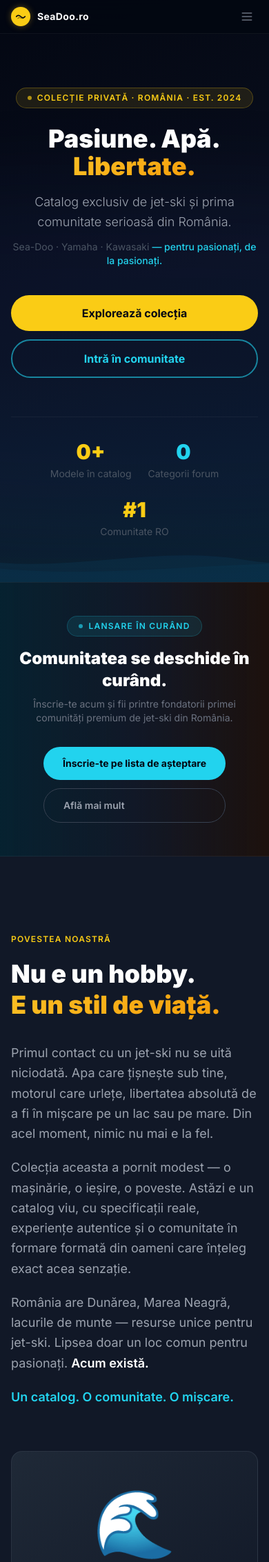
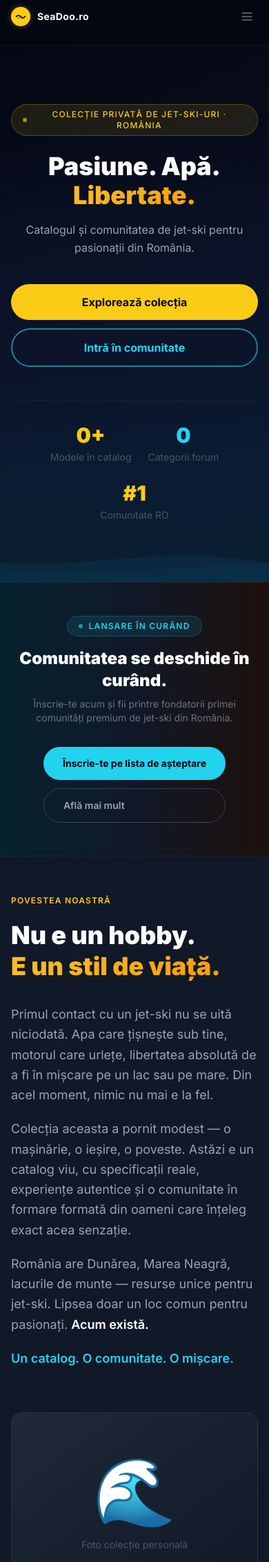
Before and after one commit to ram85di78j4/Sea_Doo, a Django app: page / in a window 390 px wide. Shown: the top 2265 px of the page at 69% size. Run offline with Django 5.2, Linux system fonts and the light colour scheme; data that the repository does not hold is empty; some libraries are stand-ins or nearby versions.

Commit message:
Polish pass: fade-in hero, mobile menu animation, section spacing, forum hover, contact UX, placeholders

```diff
--- a/catalog/forms.py
+++ b/catalog/forms.py
@@ -4,18 +4,21 @@
 from .models import ContactMessage, CommunityWaitlist, MemberProfile, ForumTopic, ForumReply, ForumCategory, ForumReport
 
 _INPUT_CLASS = (
-    'w-full bg-gray-800 border border-gray-700 text-white rounded-lg px-4 py-3 '
-    'focus:outline-none focus:border-yellow-400 transition-colors placeholder-gray-500'
+    'w-full bg-gray-900 border border-gray-700/80 text-white rounded-xl px-4 py-3 '
+    'focus:outline-none focus:border-yellow-400/70 focus:bg-gray-800/80 transition-all duration-150 '
+    'placeholder-gray-600 text-sm min-h-[46px]'
 )
 
 _TEXTAREA_CLASS = (
-    'w-full bg-gray-800 border border-gray-700 text-white rounded-lg px-4 py-3 '
-    'focus:outline-none focus:border-yellow-400 transition-colors resize-none placeholder-gray-500'
+    'w-full bg-gray-900 border border-gray-700/80 text-white rounded-xl px-4 py-3 '
+    'focus:outline-none focus:border-yellow-400/70 focus:bg-gray-800/80 transition-all duration-150 '
+    'resize-none placeholder-gray-600 text-sm'
 )
 
 _SELECT_CLASS = (
-    'w-full bg-gray-800 border border-gray-700 text-white rounded-lg px-4 py-3 '
-    'focus:outline-none focus:border-yellow-400 transition-colors appearance-none cursor-pointer'
+    'w-full bg-gray-900 border border-gray-700/80 text-white rounded-xl px-4 py-3 '
+    'focus:outline-none focus:border-yellow-400/70 transition-all duration-150 '
+    'appearance-none cursor-pointer text-sm min-h-[46px]'
 )
 
 _CHECKBOX_CLASS = 'w-4 h-4 rounded border-gray-600 bg-gray-800 text-yellow-400 focus:ring-yellow-400'
@@ -27,19 +30,22 @@
         fields = ['name', 'phone', 'interest', 'message']
         widgets = {
             'name': forms.TextInput(attrs={
-                'placeholder': 'Numele tău',
+                'placeholder': 'ex. Ion Popescu',
                 'class': _INPUT_CLASS,
+                'autocomplete': 'name',
             }),
             'phone': forms.TextInput(attrs={
-                'placeholder': 'Numărul tău de telefon (opțional)',
+                'placeholder': 'ex. 07xx xxx xxx',
                 'class': _INPUT_CLASS,
+                'autocomplete': 'tel',
+                'inputmode': 'tel',
             }),
             'interest': forms.Select(attrs={
                 'class': _SELECT_CLASS,
             }),
             'message': forms.Textarea(attrs={
-                'placeholder': 'Mesajul tău...',
-                'rows': 5,
+                'placeholder': 'ex. Sunt interesat de un model Sea-Doo RXT-X...',
+                'rows': 4,
                 'class': _TEXTAREA_CLASS,
             }),
         }
--- a/catalog/templates/catalog/base.html
+++ b/catalog/templates/catalog/base.html
@@ -78,6 +78,31 @@
             from { transform: translateX(0); }
             to   { transform: translateX(-40px); }
         }
+
+        @keyframes fadeUp {
+            from { opacity: 0; transform: translateY(14px); }
+            to   { opacity: 1; transform: translateY(0); }
+        }
+        .fade-up { animation: fadeUp 0.65s ease both; }
+        .fade-up-1 { animation-delay: 0.1s; }
+        .fade-up-2 { animation-delay: 0.22s; }
+        .fade-up-3 { animation-delay: 0.34s; }
+        .fade-up-4 { animation-delay: 0.46s; }
+
+        #mobileMenu {
+            display: grid;
+            grid-template-rows: 0fr;
+            transition: grid-template-rows 0.22s ease, opacity 0.2s ease;
+            opacity: 0;
+            overflow: hidden;
+        }
+        #mobileMenu.menu-open {
+            grid-template-rows: 1fr;
+            opacity: 1;
+        }
+        #mobileMenu > div {
+            overflow: hidden;
+        }
     </style>
 
     {% block extra_head %}{% endblock %}
@@ -142,7 +167,8 @@
             </div>
         </div>
 
-        <div id="mobileMenu" class="hidden md:hidden bg-gray-950/98 border-t border-white/5 px-4 py-2">
+        <div id="mobileMenu" class="md:hidden bg-gray-950/98 border-t border-white/5">
+            <div class="px-4 py-2">
             <div class="space-y-0.5">
                 <a href="{% url 'home' %}" class="flex items-center text-gray-400 hover:text-white hover:bg-white/5 rounded-lg px-3 py-2.5 text-sm transition-colors">Acasă</a>
                 <a href="{% url 'catalog_list' %}" class="flex items-center text-gray-400 hover:text-white hover:bg-white/5 rounded-lg px-3 py-2.5 text-sm transition-colors">Catalog</a>
@@ -163,18 +189,19 @@
                 <a href="{% url 'register' %}" class="flex items-center text-yellow-400 hover:text-yellow-300 hover:bg-yellow-400/5 rounded-lg px-3 py-2.5 text-sm font-semibold transition-colors">Creează cont gratuit</a>
                 {% endif %}
             </div>
+            </div>
         </div>
     </nav>
 
     <!-- FLASH MESSAGES -->
     {% if messages %}
-    <div class="fixed top-14 left-4 right-4 sm:left-auto sm:right-4 sm:max-w-sm z-50 space-y-2">
+    <div id="flashMessages" class="fixed top-14 left-4 right-4 sm:left-auto sm:right-4 sm:max-w-sm z-50 space-y-2">
         {% for message in messages %}
-        <div class="bg-green-900/90 border border-green-600/50 text-green-100 px-5 py-3 rounded-xl shadow-2xl flex items-start gap-3 backdrop-blur">
+        <div class="bg-green-900/90 border border-green-500/40 text-green-100 px-5 py-3.5 rounded-xl shadow-2xl flex items-start gap-3 backdrop-blur fade-up">
             <svg class="w-5 h-5 text-green-400 flex-shrink-0 mt-0.5" fill="none" stroke="currentColor" viewBox="0 0 24 24">
                 <path stroke-linecap="round" stroke-linejoin="round" stroke-width="2" d="M5 13l4 4L19 7"/>
             </svg>
-            <span class="text-sm">{{ message }}</span>
+            <span class="text-sm leading-snug">{{ message }}</span>
         </div>
         {% endfor %}
     </div>
@@ -308,7 +335,19 @@
         const btn = document.getElementById('mobileMenuBtn');
         const menu = document.getElementById('mobileMenu');
         if (btn && menu) {
-            btn.addEventListener('click', () => menu.classList.toggle('hidden'));
+            btn.addEventListener('click', () => {
+                menu.classList.toggle('menu-open');
+                btn.setAttribute('aria-expanded', menu.classList.contains('menu-open'));
+            });
+        }
+        // Auto-dismiss flash messages
+        const flash = document.getElementById('flashMessages');
+        if (flash) {
+            setTimeout(() => {
+                flash.style.transition = 'opacity 0.5s ease';
+                flash.style.opacity = '0';
+                setTimeout(() => flash.remove(), 500);
+            }, 4500);
         }
     </script>
 
--- a/catalog/templates/catalog/home.html
+++ b/catalog/templates/catalog/home.html
@@ -43,39 +43,35 @@
     </div>
 
     <!-- Content -->
-    <div class="relative z-10 text-center px-4 max-w-5xl mx-auto pt-16 sm:pt-20">
+    <div class="relative z-10 text-center px-4 max-w-4xl mx-auto pt-16 sm:pt-20">
 
-        <div class="inline-flex items-center gap-2 bg-yellow-400/10 border border-yellow-400/25 text-yellow-400 text-xs font-semibold px-4 py-1.5 rounded-full mb-7 uppercase tracking-widest">
+        <div class="inline-flex items-center gap-2 bg-yellow-400/10 border border-yellow-400/25 text-yellow-400 text-xs font-medium px-4 py-1.5 rounded-full mb-7 uppercase tracking-widest fade-up">
             <span class="w-1.5 h-1.5 bg-yellow-400 rounded-full animate-pulse"></span>
-            Colecție Privată · România · Est. 2024
+            Colecție privată de jet-ski-uri · România
         </div>
 
-        <h1 class="text-4xl sm:text-5xl md:text-7xl lg:text-8xl font-black leading-[0.9] mb-5">
+        <h1 class="text-4xl sm:text-5xl md:text-7xl lg:text-8xl font-black leading-[0.93] mb-5 fade-up fade-up-1">
             <span class="block text-white mb-2">Pasiune. Apă.</span>
             <span class="text-gradient">Libertate.</span>
         </h1>
 
-        <p class="text-lg sm:text-xl md:text-2xl text-gray-400 font-light max-w-2xl mx-auto mb-3 leading-relaxed">
-            Catalog exclusiv de jet-ski și prima comunitate serioasă din România.
-        </p>
-        <p class="text-gray-600 text-sm md:text-base mb-10">
-            Sea-Doo · Yamaha · Kawasaki
-            <span class="text-cyan-400 font-medium"> — pentru pasionați, de la pasionați.</span>
+        <p class="text-base sm:text-lg md:text-xl text-gray-400 max-w-xl mx-auto mb-10 leading-relaxed fade-up fade-up-2">
+            Catalogul și comunitatea de jet-ski pentru pasionații din România.
         </p>
 
-        <div class="flex flex-col sm:flex-row gap-3 justify-center">
+        <div class="flex flex-col sm:flex-row gap-3 justify-center fade-up fade-up-3">
             <a href="{% url 'catalog_list' %}"
-               class="w-full sm:w-auto bg-yellow-400 text-gray-950 font-bold px-8 py-3.5 rounded-full text-base hover:bg-yellow-300 transition-all hover:shadow-[0_0_36px_rgba(251,191,36,0.35)] transform hover:-translate-y-0.5 active:translate-y-0">
+               class="w-full sm:w-auto bg-yellow-400 text-gray-950 font-bold px-8 py-3.5 rounded-full text-base hover:bg-yellow-300 transition-all duration-200 hover:shadow-[0_0_32px_rgba(251,191,36,0.35)] hover:scale-[1.02] active:scale-100">
                 Explorează colecția
             </a>
             <a href="{% url 'comunitate' %}"
-               class="w-full sm:w-auto border-2 border-cyan-400/60 text-cyan-400 font-bold px-8 py-3.5 rounded-full text-base hover:bg-cyan-400 hover:text-gray-950 transition-all transform hover:-translate-y-0.5 active:translate-y-0">
+               class="w-full sm:w-auto border-2 border-cyan-400/60 text-cyan-400 font-bold px-8 py-3.5 rounded-full text-base hover:bg-cyan-400 hover:text-gray-950 transition-all duration-200 hover:scale-[1.02] active:scale-100">
                 Intră în comunitate
             </a>
         </div>
 
         <!-- Stats row -->
-        <div class="flex flex-wrap justify-center gap-6 sm:gap-10 mt-14 pt-8 border-t border-white/5">
+        <div class="flex flex-wrap justify-center gap-6 sm:gap-10 mt-12 pt-8 border-t border-white/5 fade-up fade-up-4">
             <div class="text-center">
                 <div class="text-3xl font-black text-yellow-400">{{ recent|length }}+</div>
                 <div class="text-gray-600 text-sm mt-1">Modele în catalog</div>
@@ -136,7 +132,7 @@
 <!-- ======================================
      ABOUT SECTION
      ====================================== -->
-<section id="about" class="py-28 bg-gray-900">
+<section id="about" class="py-14 md:py-24 bg-gray-900">
     <div class="max-w-7xl mx-auto px-4 sm:px-6 lg:px-8">
         <div class="grid grid-cols-1 lg:grid-cols-2 gap-16 items-center">
 
@@ -167,8 +163,7 @@
                 <div class="rounded-2xl overflow-hidden bg-gradient-to-br from-gray-800 to-gray-900 border border-gray-700/60 aspect-[4/3] flex items-center justify-center">
                     <div class="text-center p-10">
                         <div class="text-8xl mb-5">🌊</div>
-                        <p class="text-gray-500 text-sm">Foto colecție personală</p>
-                        <p class="text-gray-700 text-xs mt-1">Adaugă imagini din Admin → Jet-Ski-uri</p>
+                        <p class="text-gray-600 text-sm">Foto colecție personală</p>
                     </div>
                 </div>
                 <!-- Glow accents -->
@@ -247,13 +242,13 @@
      FEATURED COLLECTION
      ====================================== -->
 {% if featured %}
-<section id="collection" class="py-28 bg-gray-950">
+<section id="collection" class="py-14 md:py-24 bg-gray-950">
     <div class="max-w-7xl mx-auto px-4 sm:px-6 lg:px-8">
 
-        <div class="text-center mb-16">
+        <div class="text-center mb-12">
             <span class="text-yellow-400 text-xs font-semibold uppercase tracking-widest mb-4 block">Colecție</span>
-            <h2 class="text-4xl md:text-5xl font-black mb-4">Favoritele colecției</h2>
-            <p class="text-gray-500 text-lg max-w-xl mx-auto">Fiecare mașinărie are propria poveste. Acestea sunt cele care au rămas în suflet.</p>
+            <h2 class="text-3xl md:text-4xl font-black mb-3">Favoritele colecției</h2>
+            <p class="text-gray-500 max-w-lg mx-auto">Fiecare mașinărie are propria poveste. Acestea sunt cele care au rămas în suflet.</p>
         </div>
 
         <div class="grid grid-cols-1 md:grid-cols-2 lg:grid-cols-3 gap-8">
@@ -316,7 +311,7 @@
 {% else %}
 <!-- Show recent if no favorites are set yet -->
 {% if recent %}
-<section id="collection" class="py-28 bg-gray-950">
+<section id="collection" class="py-14 md:py-24 bg-gray-950">
     <div class="max-w-7xl mx-auto px-4 sm:px-6 lg:px-8">
         <div class="text-center mb-16">
             <span class="text-yellow-400 text-xs font-semibold uppercase tracking-widest mb-4 block">Colecție</span>
@@ -364,7 +359,7 @@
 <!-- ======================================
      SEA-DOO FEATURED SECTION
      ====================================== -->
-<section class="py-28 bg-gradient-to-br from-gray-900 via-blue-950/15 to-gray-950 relative overflow-hidden">
+<section class="py-14 md:py-24 bg-gradient-to-br from-gray-900 via-blue-950/15 to-gray-950 relative overflow-hidden">
     <div class="absolute inset-0 pointer-events-none">
         <div class="absolute top-1/2 right-0 -translate-y-1/2 w-96 h-96 bg-cyan-500/5 rounded-full blur-3xl"></div>
         <div class="absolute top-1/2 left-0 -translate-y-1/2 w-96 h-96 bg-blue-900/10 rounded-full blur-3xl"></div>
@@ -416,7 +411,6 @@
                     <div class="text-center p-14">
                         <div class="text-9xl mb-6">🌊</div>
                         <p class="text-blue-300 font-bold text-xl">Sea-Doo RXT-X 300</p>
-                        <p class="text-gray-600 text-sm mt-2">Adaugă imagine din Admin Panel</p>
                     </div>
                 </div>
                 <div class="absolute -bottom-4 -right-4 bg-yellow-400 text-gray-950 font-black text-xs px-4 py-2 rounded-xl shadow-lg">
@@ -487,29 +481,29 @@
 <!-- ======================================
      FORUM PREVIEW SECTION
      ====================================== -->
-<section id="forum" class="py-28 bg-gray-950">
+<section id="forum" class="py-14 md:py-24 bg-gray-950">
     <div class="max-w-7xl mx-auto px-4 sm:px-6 lg:px-8">
 
-        <div class="text-center mb-16">
+        <div class="text-center mb-12">
             <span class="text-cyan-400 text-xs font-semibold uppercase tracking-widest mb-4 block">Comunitate</span>
-            <h2 class="text-4xl md:text-5xl font-black mb-4">Forum Jet-Ski România</h2>
-            <p class="text-gray-500 text-lg max-w-2xl mx-auto">
-                Alătură-te primei comunități serioase de jet-ski din România. Schimb de experiențe, sfaturi, trasee și evenimente.
+            <h2 class="text-3xl md:text-4xl font-black mb-3">Forum Jet-Ski România</h2>
+            <p class="text-gray-500 max-w-xl mx-auto">
+                Schimb de experiențe, sfaturi, trasee și evenimente între pasionații din România.
             </p>
         </div>
 
         <div class="grid grid-cols-1 sm:grid-cols-2 lg:grid-cols-3 xl:grid-cols-4 gap-4 mb-14">
             {% for category in forum_categories %}
-            <a href="{% url 'forum_index' %}" class="bg-gray-900 border border-gray-800 rounded-2xl p-5 hover:border-cyan-400/25 transition-all group hover:bg-gray-900/80 block">
+            <a href="{% url 'forum_index' %}" class="bg-gray-900 border border-gray-800 rounded-2xl p-5 hover:border-cyan-400/25 hover:-translate-y-0.5 hover:shadow-lg transition-all duration-200 group h-full block">
                 <div class="flex flex-col sm:flex-row items-center sm:items-start gap-3 text-center sm:text-left">
                     <div class="w-12 h-12 bg-gray-800 group-hover:bg-cyan-400/10 rounded-xl flex items-center justify-center text-2xl transition-colors flex-shrink-0">
                         {{ category.icon }}
                     </div>
                     <div>
-                        <h3 class="text-white font-semibold text-sm mb-1 group-hover:text-cyan-400 transition-colors">
+                        <h3 class="text-white font-semibold text-sm mb-1.5 group-hover:text-cyan-400 transition-colors">
                             {{ category.name }}
                         </h3>
-                        <p class="text-gray-600 text-xs leading-relaxed">{{ category.description }}</p>
+                        <p class="text-gray-500 text-xs leading-relaxed">{{ category.description }}</p>
                     </div>
                 </div>
             </a>
@@ -546,13 +540,13 @@
 <!-- ======================================
      BRANDS SECTION
      ====================================== -->
-<section class="py-20 bg-gray-950 border-t border-white/5">
+<section class="py-14 md:py-20 bg-gray-950 border-t border-white/5">
     <div class="max-w-7xl mx-auto px-4 sm:px-6 lg:px-8">
 
-        <div class="text-center mb-12">
+        <div class="text-center mb-10">
             <span class="text-yellow-400 text-xs font-semibold uppercase tracking-widest mb-3 block">Branduri urmărite</span>
             <h2 class="text-3xl md:text-4xl font-black">Mașinăriile care definesc sportul</h2>
-            <p class="text-gray-500 mt-3 max-w-xl mx-auto">Trei branduri. Aceeași pasiune pentru apă și viteză.</p>
+            <p class="text-gray-500 mt-2 max-w-lg mx-auto text-sm">Trei branduri. Aceeași pasiune pentru apă și viteză.</p>
         </div>
 
         <div class="grid grid-cols-1 md:grid-cols-3 gap-6">
@@ -622,13 +616,13 @@
 <!-- ======================================
      PENTRU CINE SECTION
      ====================================== -->
-<section class="py-20 bg-gray-900 border-t border-white/5">
+<section class="py-14 md:py-20 bg-gray-900 border-t border-white/5">
     <div class="max-w-7xl mx-auto px-4 sm:px-6 lg:px-8">
 
-        <div class="text-center mb-12">
+        <div class="text-center mb-10">
             <span class="text-cyan-400 text-xs font-semibold uppercase tracking-widest mb-3 block">Comunitate</span>
             <h2 class="text-3xl md:text-4xl font-black">Pentru cine este această comunitate</h2>
-            <p class="text-gray-500 mt-3 max-w-2xl mx-auto">Indiferent de experiență sau scop, ai locul tău aici.</p>
+            <p class="text-gray-500 mt-2 max-w-xl mx-auto text-sm">Indiferent de experiență sau scop, ai locul tău aici.</p>
         </div>
 
         <div class="grid grid-cols-1 sm:grid-cols-2 lg:grid-cols-3 gap-5">
@@ -747,7 +741,7 @@
 <!-- ======================================
      FINAL CTA BLOCK
      ====================================== -->
-<section class="py-24 bg-gradient-to-br from-gray-950 via-yellow-950/20 to-gray-950 border-t border-white/5">
+<section class="py-14 md:py-24 bg-gradient-to-br from-gray-950 via-yellow-950/20 to-gray-950 border-t border-white/5">
     <div class="max-w-4xl mx-auto px-4 sm:px-6 lg:px-8 text-center">
 
         <div class="inline-flex items-center gap-2 bg-yellow-400/10 border border-yellow-400/20 text-yellow-400 text-xs font-semibold px-4 py-1.5 rounded-full mb-8 uppercase tracking-widest">
@@ -755,23 +749,23 @@
             Alătură-te acum
         </div>
 
-        <h2 class="text-3xl md:text-5xl font-black text-white mb-6 leading-tight">
+        <h2 class="text-3xl md:text-4xl font-black text-white mb-5 leading-snug">
             Vrei să faci parte din prima<br>
             <span class="text-gradient">comunitate jet-ski premium</span><br>
             din România?
         </h2>
 
-        <p class="text-gray-500 text-lg mb-10 max-w-2xl mx-auto">
-            Sute de pasionați așteaptă lansarea. Locurile de fondator sunt limitate — asigură-ți locul înainte de deschidere.
+        <p class="text-gray-400 mb-8 max-w-lg mx-auto text-sm sm:text-base">
+            Locurile de fondator sunt limitate — asigură-ți locul înainte de deschidere.
         </p>
 
-        <div class="flex flex-col sm:flex-row gap-4 justify-center">
+        <div class="flex flex-col sm:flex-row gap-3 justify-center">
             <a href="{% url 'comunitate' %}#inscrie-te"
-               class="bg-yellow-400 text-gray-950 font-bold px-10 py-4 rounded-full text-base hover:bg-yellow-300 transition-all hover:shadow-[0_0_40px_rgba(251,191,36,0.35)] transform hover:-translate-y-0.5">
+               class="w-full sm:w-auto bg-yellow-400 text-gray-950 font-bold px-9 py-3.5 rounded-full text-base hover:bg-yellow-300 transition-all duration-200 hover:shadow-[0_0_36px_rgba(251,191,36,0.35)] hover:scale-[1.02] active:scale-100">
                 Intră pe lista de lansare
             </a>
             <a href="{% url 'catalog_list' %}"
-               class="border-2 border-gray-700 text-gray-300 font-bold px-10 py-4 rounded-full text-base hover:border-yellow-400/50 hover:text-yellow-400 transition-all transform hover:-translate-y-0.5">
+               class="w-full sm:w-auto border-2 border-gray-700 text-gray-300 font-bold px-9 py-3.5 rounded-full text-base hover:border-yellow-400/50 hover:text-yellow-400 transition-all duration-200">
                 Vezi colecția
             </a>
         </div>
@@ -804,7 +798,7 @@
 <!-- ======================================
      CONTACT SECTION
      ====================================== -->
-<section id="contact" class="py-28 bg-gray-900">
+<section id="contact" class="py-14 md:py-24 bg-gray-900">
     <div class="max-w-7xl mx-auto px-4 sm:px-6 lg:px-8">
         <div class="grid grid-cols-1 lg:grid-cols-2 gap-16 items-start">
 
@@ -837,13 +831,13 @@
             <div>
                 <div class="bg-gray-950 border border-gray-800 rounded-2xl p-8">
                     <h3 class="text-white font-bold text-xl mb-6">Trimite un mesaj</h3>
-                    <form method="POST" action="{% url 'home' %}#contact">
+                    <form method="POST" action="{% url 'home' %}#contact" novalidate>
                         {% csrf_token %}
-                        <div class="space-y-5">
+                        <div class="space-y-4">
 
                             <div>
-                                <label class="block text-gray-400 text-sm font-medium mb-2">
-                                    {{ form.name.label }} *
+                                <label class="block text-gray-400 text-xs font-semibold uppercase tracking-wide mb-1.5">
+                                    {{ form.name.label }} <span class="text-yellow-400">*</span>
                                 </label>
                                 {{ form.name }}
                                 {% if form.name.errors %}
@@ -852,22 +846,22 @@
                             </div>
 
                             <div>
-                                <label class="block text-gray-400 text-sm font-medium mb-2">
-                                    {{ form.phone.label }}
+                                <label class="block text-gray-400 text-xs font-semibold uppercase tracking-wide mb-1.5">
+                                    {{ form.phone.label }} <span class="text-gray-600 font-normal normal-case tracking-normal">(opțional)</span>
                                 </label>
                                 {{ form.phone }}
                             </div>
 
                             <div>
-                                <label class="block text-gray-400 text-sm font-medium mb-2">
+                                <label class="block text-gray-400 text-xs font-semibold uppercase tracking-wide mb-1.5">
                                     {{ form.interest.label }}
                                 </label>
                                 {{ form.interest }}
                             </div>
 
                             <div>
-                                <label class="block text-gray-400 text-sm font-medium mb-2">
-                                    {{ form.message.label }} *
+                                <label class="block text-gray-400 text-xs font-semibold uppercase tracking-wide mb-1.5">
+                                    {{ form.message.label }} <span class="text-yellow-400">*</span>
                                 </label>
                                 {{ form.message }}
                                 {% if form.message.errors %}
@@ -876,7 +870,7 @@
                             </div>
 
                             <button type="submit"
-                                    class="w-full bg-yellow-400 text-gray-950 font-bold py-4 rounded-xl hover:bg-yellow-300 transition-all hover:shadow-[0_0_24px_rgba(251,191,36,0.25)] text-base mt-2">
+                                    class="w-full bg-yellow-400 text-gray-950 font-bold py-3.5 rounded-xl hover:bg-yellow-300 transition-all duration-200 hover:shadow-[0_0_24px_rgba(251,191,36,0.3)] hover:scale-[1.01] active:scale-100 text-base">
                                 Trimite mesajul
                             </button>
 
```
Also changed, not shown: catalog/templates/catalog/contact_page.html (+10 -11 lines).
